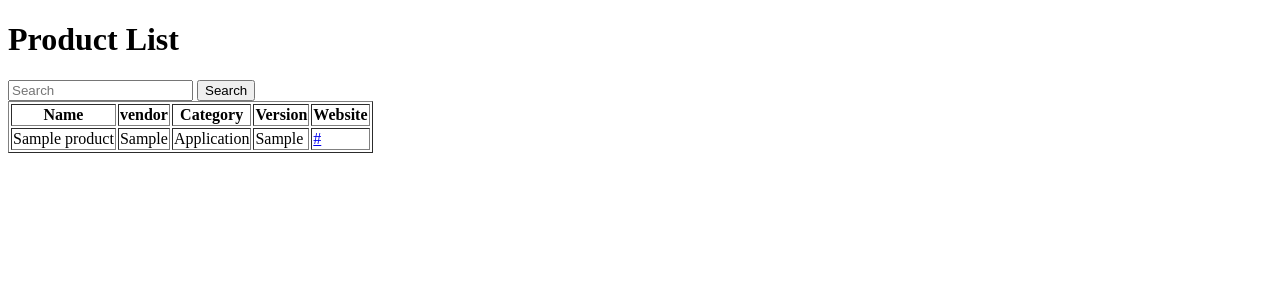
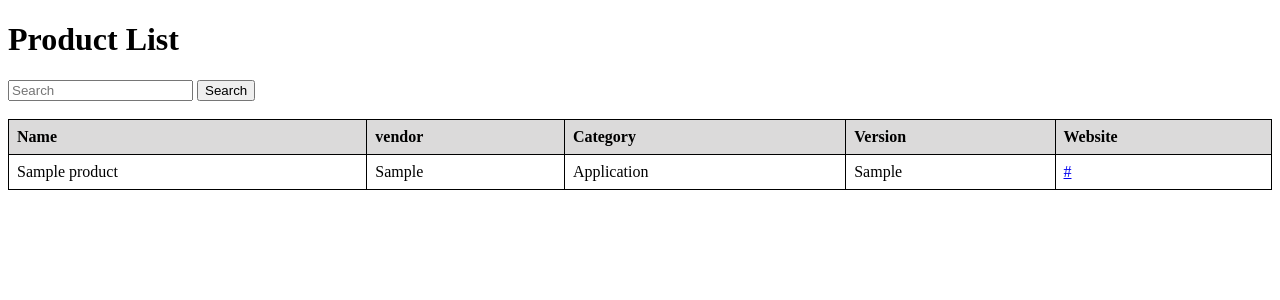
Before and after one commit to Gafouruser/Produits-informatiques, a Django app: template product_catalog/products/templates/products/product_list.html in a window 1280 px wide. Shown: the top 300 px of the page. Run offline with Django 5.2, Linux system fonts and the light colour scheme; the template is opened without the code that fills it: values named after a table or form of the project are taken from there, others are empty; tables that the repository leaves empty hold one stand-in row (Sample ...).

Commit message:
Ajout du style

```diff
--- a/product_catalog/product_catalog/settings.py
+++ b/product_catalog/product_catalog/settings.py
@@ -14,6 +14,12 @@ from pathlib import Path
 
 # Build paths inside the project like this: BASE_DIR / 'subdir'.
 BASE_DIR = Path(__file__).resolve().parent.parent
+
+# URL pour accéder aux fichiers statiques
+STATIC_URL = '/static/'
+
+# Chemin où Django trouvera les fichiers statiques
+STATICFILES_DIRS = [BASE_DIR / 'static']
 
 
 # Quick-start development settings - unsuitable for production
--- a/product_catalog/product_catalog/urls.py
+++ b/product_catalog/product_catalog/urls.py
@@ -19,5 +19,5 @@ from django.urls import path, include
 
 urlpatterns = [
     path('admin/', admin.site.urls),
-    path('products/', include('products.urls')),
+    path('', include('products.urls')),
 ]
--- a/product_catalog/products/templates/products/product_list.html
+++ b/product_catalog/products/templates/products/product_list.html
@@ -4,13 +4,15 @@
     <meta charset="UTF-8">
     <meta name="viewport" content="width=device-width, initial-scale=1.0">
     <title>Product List</title>
+    {% load static %}
+    <link rel="stylesheet" href="{% static 'css/styles.css' %}">
 </head>
 <body>
     <h1>Product List</h1>
-    <form method="GET" action="{% url 'product_list' %}">
+    <form method="GET" action="{% url 'product_list' %}" class="formSearch">
         <input type="text" name="q" placeholder="Search">
         <button type="submit">Search</button>
-    </form>
+    </form><br />
     <table border="1">
         <thead>
             <tr>
--- /dev/null
+++ b/product_catalog/static/css/styles.css
@@ -0,0 +1,14 @@
+table {
+    border-collapse: collapse;
+    width: 100%;
+}
+
+th, td {
+    border: 1px solid black;
+    padding: 8px;
+    text-align: left;
+}
+
+th {
+    background: rgb(219, 218, 218);
+}
```
